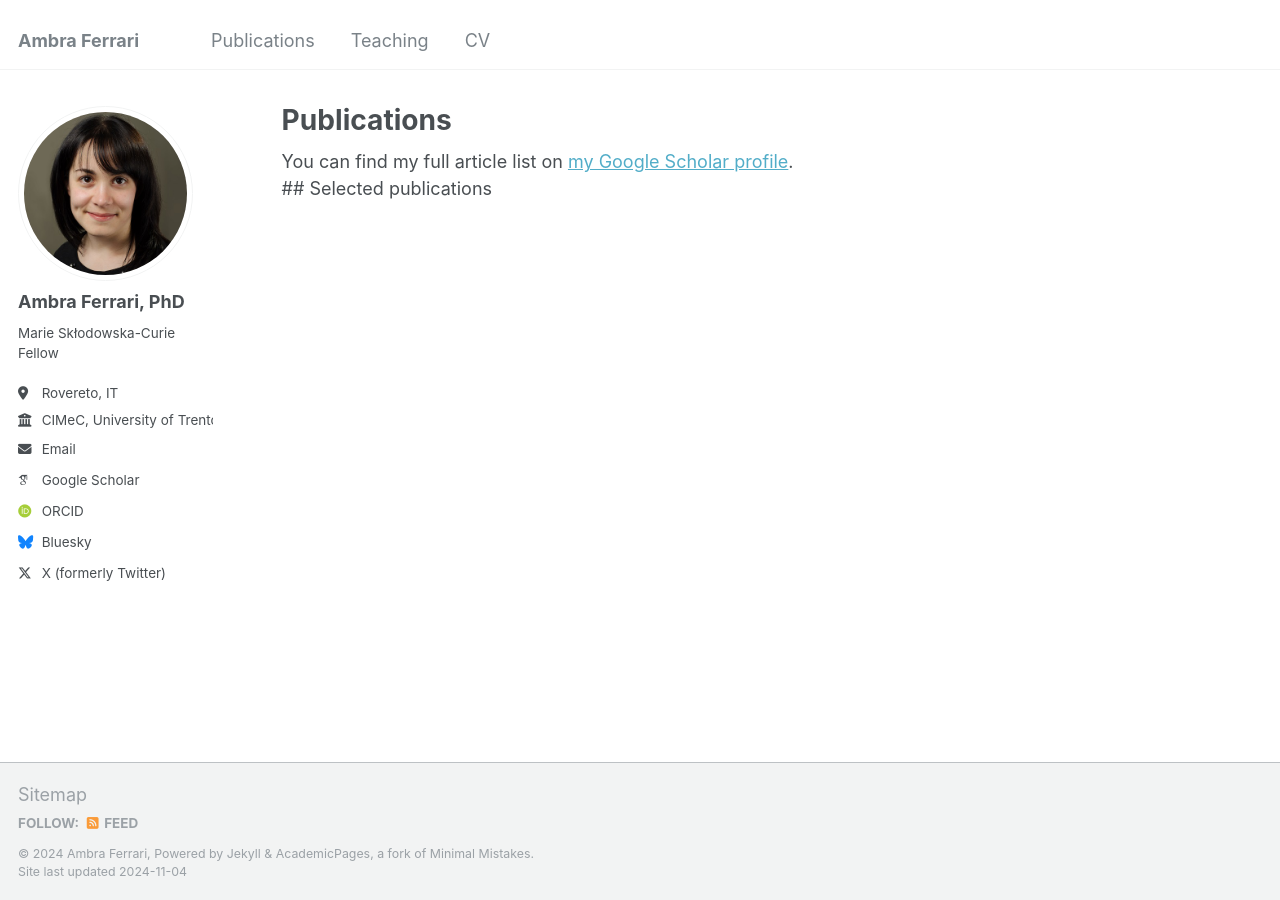
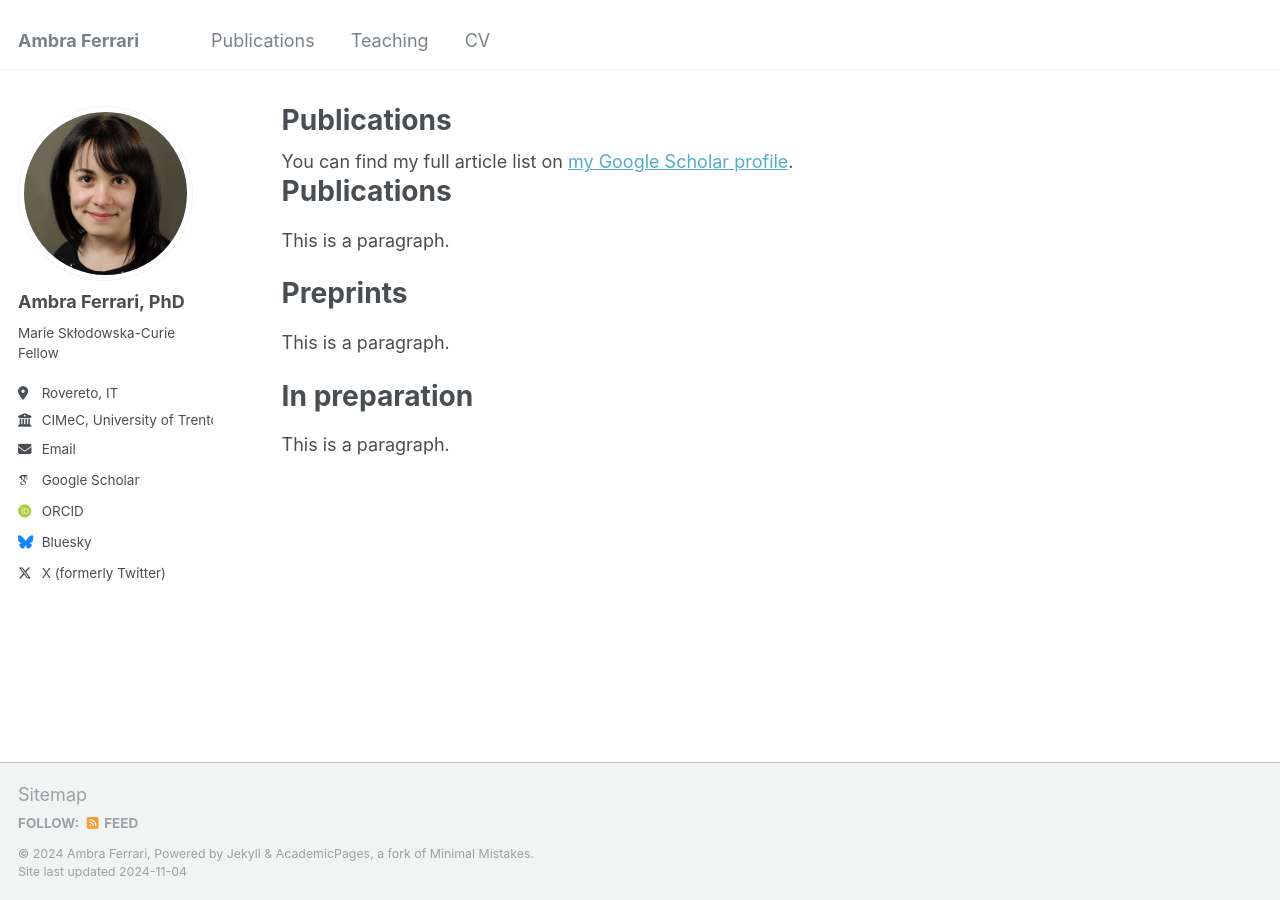
Before and after one commit to ambrafer/ambrafer.github.io, a Jekyll site: the page built from _pages/publications.html, in a window 1280 px wide. Built offline with Jekyll 4.4.1, drawn with Linux system fonts in a browser that asks for light colours; some web fonts are replaced.

Commit message:
Update publications.html

```diff
--- a/_pages/publications.html
+++ b/_pages/publications.html
@@ -9,7 +9,18 @@ author_profile: true
   <div class="wordwrap">You can find my full article list on <a href="{{site.author.googlescholar}}">my Google Scholar profile</a>.</div>
 {% endif %}
 
-## Selected publications
+<body>
+
+<h1>Publications</h1>
+<p>This is a paragraph.</p>
+
+<h1>Preprints</h1>
+<p>This is a paragraph.</p>
+
+<h1>In preparation</h1>
+<p>This is a paragraph.</p>
+
+</body>
 
 {% include base_path %}
 
```
